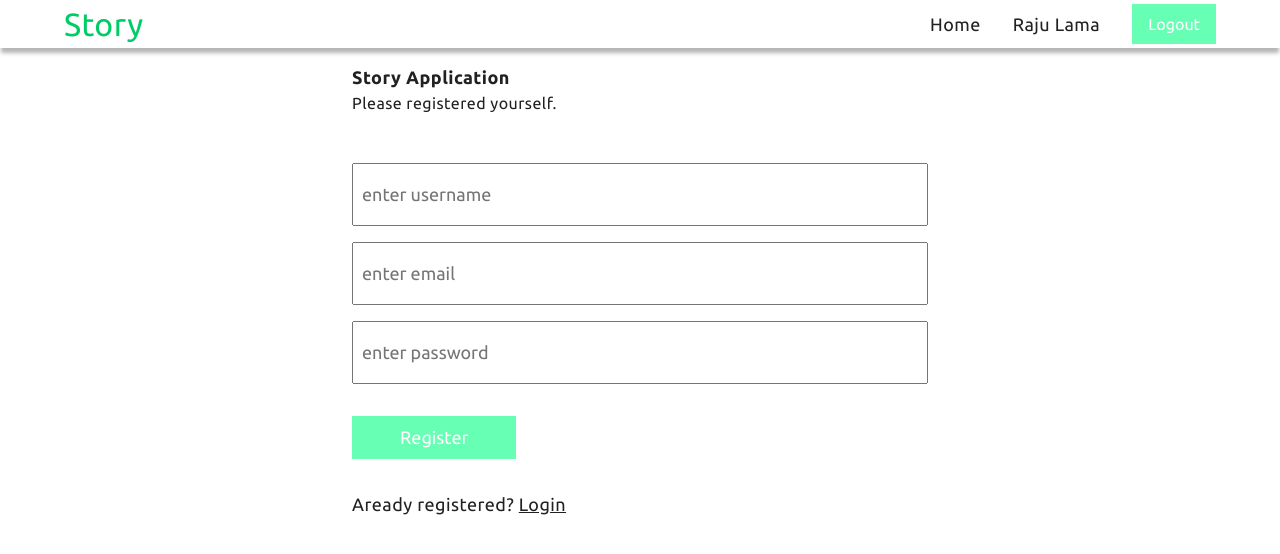
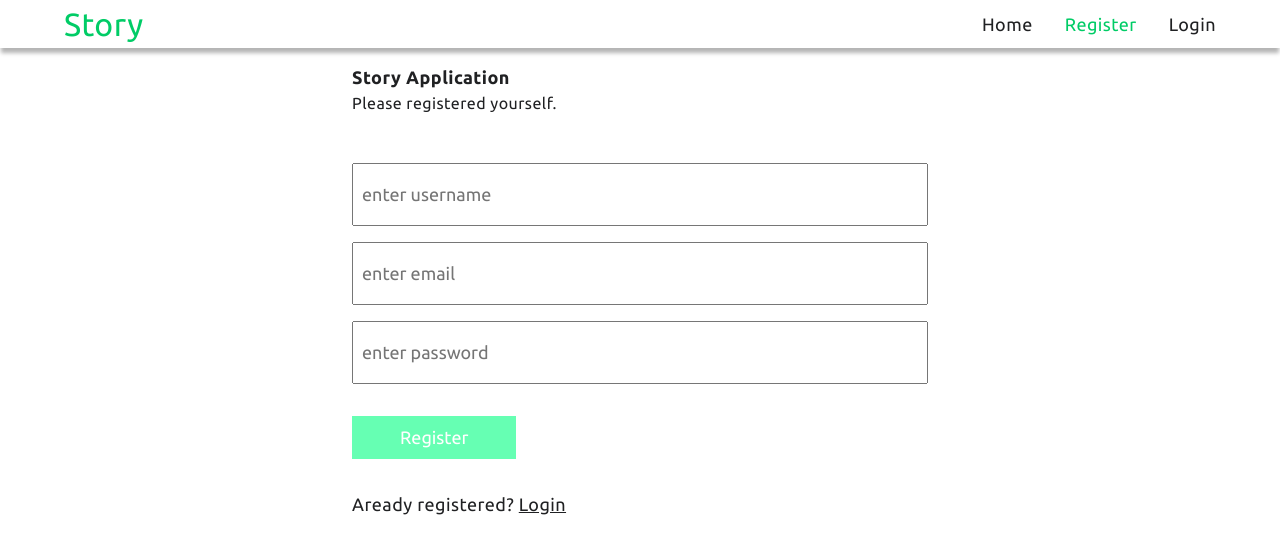
Before and after one commit to rajutamanglama63/express-session-stories, a React (Create React App) app in the folder client/: page /register in a window 1280 px wide. Shown: the top 554 px of the page. Built offline with nearby package versions, Linux system fonts and the light colour scheme; some icons are missing.

Commit message:
feat: arranged nav links

```diff
--- a/client/src/components/Navbar.js
+++ b/client/src/components/Navbar.js
@@ -1,12 +1,13 @@
 import React from "react";
 import { Icon } from "@iconify/react";
 import { NavLink, useNavigate } from "react-router-dom";
-import { useDispatch } from "react-redux";
+import { useDispatch, useSelector } from "react-redux";
 import { logoutUser } from "../reducers/userReducer";
 
 const Navbar = ({ open, handleOpen, handleClose }) => {
   const dispatch = useDispatch();
   const navigate = useNavigate();
+  const userAuth = useSelector((state) => state.auth);
 
   const logoutHandler = () => {
     dispatch(logoutUser());
@@ -33,15 +34,31 @@ const Navbar = ({ open, handleOpen, handleClose }) => {
           Story
         </div>
         <div className="flex split-pair align-center gap-2 mob-nav-link">
+          {userAuth.user.username ? (
+            <>
               <NavLink to="/" className="pointer text-link font-sm">
                 Home
               </NavLink>
               <NavLink to="/profile/:id" className="pointer text-link font-sm">
-            Raju Lama
+                {userAuth.user.username}
               </NavLink>
               <button className="learn-btn" onClick={logoutHandler}>
                 Logout
               </button>
+            </>
+          ) : (
+            <>
+              <NavLink to="/" className="pointer text-link font-sm">
+                Home
+              </NavLink>
+              <NavLink to="/register" className="pointer text-link font-sm">
+                Register
+              </NavLink>
+              <NavLink to="/login" className="pointer text-link font-sm">
+                Login
+              </NavLink>
+            </>
+          )}
         </div>
       </div>
     </div>
--- a/client/src/reducers/userReducer.js
+++ b/client/src/reducers/userReducer.js
@@ -6,7 +6,7 @@ const userSlice = createSlice({
   name: "user",
   initialState: {
     msg: "",
-    loading: true,
+
     user: {},
   },
   reducers: {
@@ -17,10 +17,10 @@ const userSlice = createSlice({
         ? {
             ...state,
             msg: responseData.msg,
-            loading: false,
+
             user: responseData.newUser,
           }
-        : { ...state, msg: responseData.msg, loading: false, user: {} };
+        : { ...state, msg: responseData.msg, user: {} };
     },
 
     userLogin(state, action) {
@@ -30,18 +30,18 @@ const userSlice = createSlice({
         ? {
             ...state,
             msg: responseData.msg,
-            loading: false,
+
             user: responseData.user,
           }
-        : { ...state, msg: responseData.msg, loading: false, user: {} };
+        : { ...state, msg: responseData.msg, user: {} };
     },
 
     userLogout(state, action) {
       const responseData = action.payload;
 
       return responseData.success
-        ? { ...state, msg: responseData.msg, loading: false, user: {} }
-        : { ...state, msg: responseData.msg, loading: false, user: {} };
+        ? { ...state, msg: responseData.msg, user: {} }
+        : { ...state, msg: responseData.msg, user: {} };
     },
   },
 });
```
Lines whose indentation alone changed are shown as unchanged.
